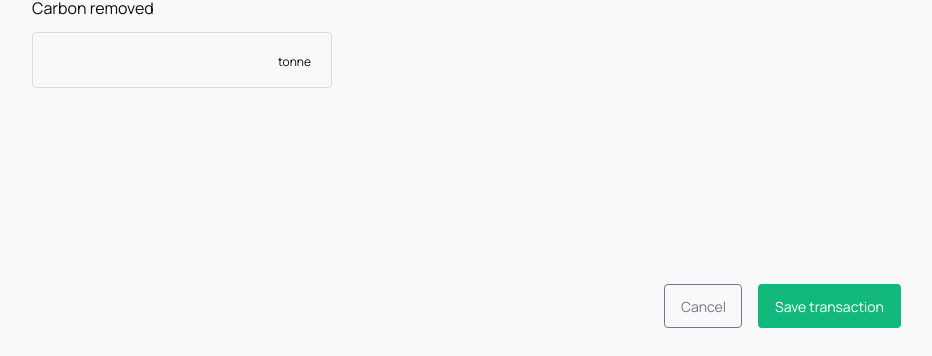
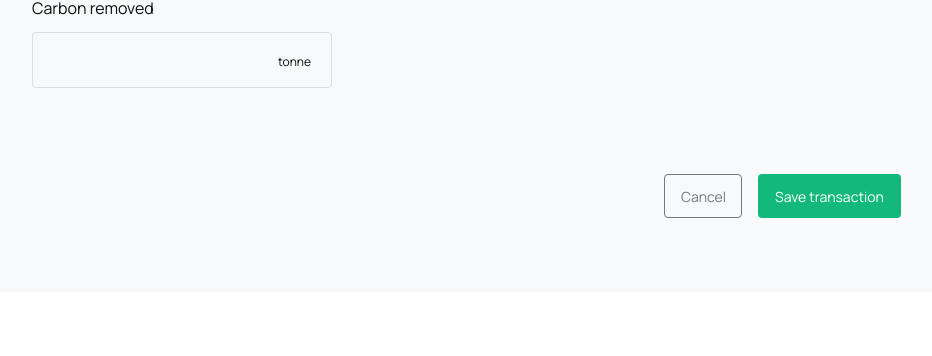
Before and after one commit to rahulfl/xsaf-frontend, a Vue app in the folder x-saf-dashboard/: page /add-transactions in a window 1280 px wide. Shown: the part 1692-2048 px from the top of the page, without its empty margins (347-1279 px from the left). After the commit the page ends 1984 px from the top, so only its background shows below. Built offline with nearby package versions, Linux system fonts and the light colour scheme; no server answers; sample sign-in values are in the browser's storage.

Commit message:
Button padding

```diff
--- a/x-saf-dashboard/src/views/AddTransactionsView.vue
+++ b/x-saf-dashboard/src/views/AddTransactionsView.vue
@@ -234,7 +234,7 @@
                 </div>
             </div>
         </div>
-        <div class="w-full h-[44px] justify-end items-center flex pt-[230px]">
+        <div class="w-full h-[44px] justify-end items-center flex pt-[120px]">
                 <div class="justify-end items-center gap-[16px] flex">
                     <button @click="goToTransactionsPage" type="button" class="w-[78px] h-[44px] text-[#74797C] bg-[#F8F9FA] border border-[#74797C] hover:bg-[#DDDDDD] focus:ring-0 font-medium text-[14px] rounded-[4px] px-[16px] py-[10px]">Cancel</button>
                     <button @click="submitForm" type="button" class="w-[143px] h-[44px] text-white text-[14px] bg-[#12B87C] hover:bg-emerald-400 focus:ring-0 font-medium rounded-[4px] text-[14px] px-[16px] py-[10px]">Save transaction</button>
```
